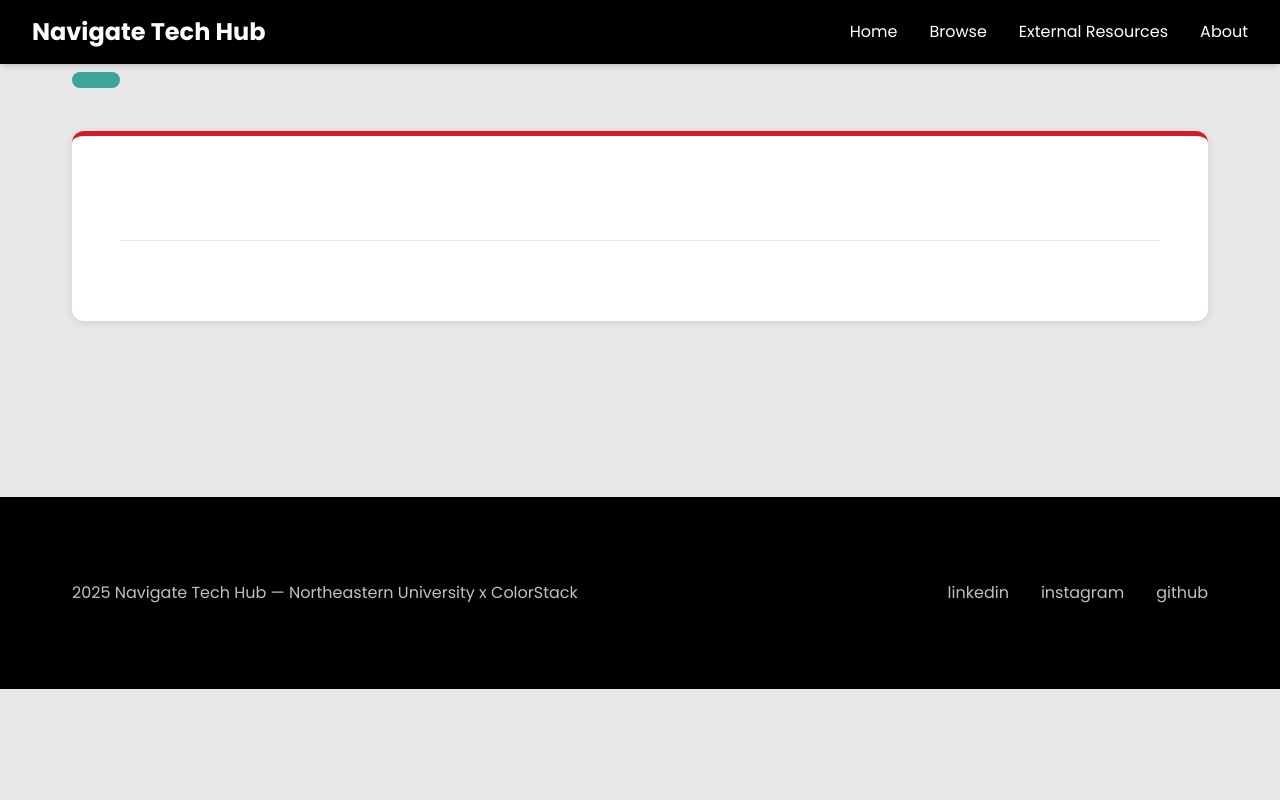
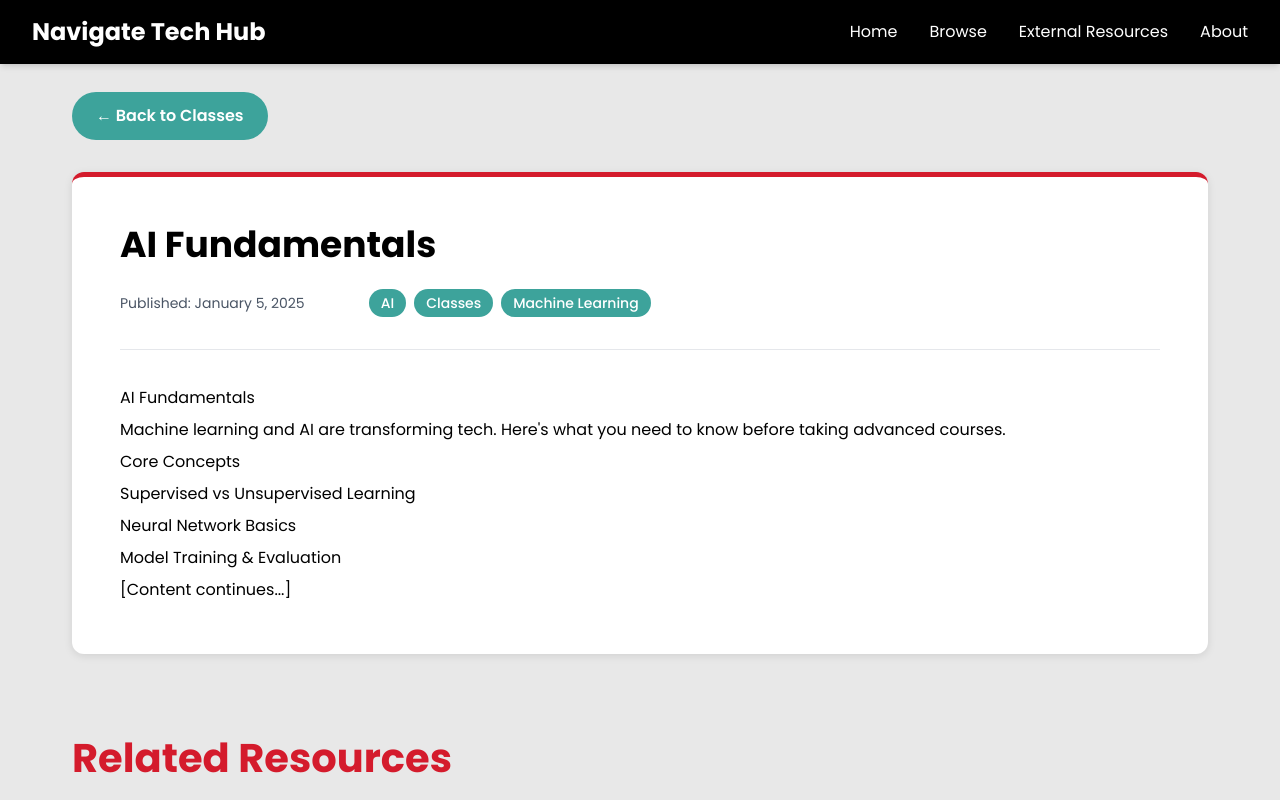
Before and after one commit to ColorStack-at-Northeastern-University/Navigate-Tech-Hub, a Next.js app in the folder frontend/: page /classes/ai-fundamentals in a window 1280 px wide. Shown: the top 800 px of the page. Built offline with nearby package versions, Linux system fonts and the light colour scheme.

Commit message:
article page structure

```diff
--- a/frontend/app/[category]/[slug]/page.tsx
+++ b/frontend/app/[category]/[slug]/page.tsx
@@ -5,9 +5,23 @@
  * Handles: /[category]/[slug] (e.g., /interview-prep/leetcode-patterns-guide)
  */
 
+//layout components
 import Footer from '@/components/layout/Footer';
 import Navbar from '@/components/layout/Navbar';
 import Link from 'next/link';
+// for the 404 page
+import { notFound } from 'next/navigation';
+// data, articles, category info, etc
+import { resources } from '@/data/resources';
+import { CATEGORIES } from '@/lib/constants';
+import { formatDate } from '@/lib/utils';
+// display components
+import DifficultyBadge from '@/components/ui/DifficultyBadge';
+import Tag from '@/components/ui/Tag';
+import ResourceCard from '@/components/ui/ResourceCard';
+
+import ReactMarkdown from 'react-markdown';
+
 
 /**
  * Article page component
@@ -27,7 +41,14 @@ export default function ArticlePage({ params }: { params: { category: string; sl
      * Hint: const resource = resources.find(r => r.category === params.category && r.slug === params.slug)
      * Then: if (!resource) notFound()
      */
-    const resource = null; // Find resource here
+    const resource = resources.find((r) =>
+        r.category === params.category && r.slug === params.slug
+    );
+    // 404 page handling
+        if (!resource) {
+        notFound();
+    }
+
 
     /**
      * TODO: Get Category Metadata
@@ -39,7 +60,8 @@ export default function ArticlePage({ params }: { params: { category: string; sl
      *
      * Hint: const categoryData = CATEGORIES.find(cat => cat.slug === params.category)
      */
-    const categoryData = null; // Find category here
+
+    const categoryData = CATEGORIES.find((cat) => cat.slug === params.category);
 
     /**
      * TODO: Get Related Resources
@@ -57,7 +79,20 @@ export default function ArticlePage({ params }: { params: { category: string; sl
      *   .sort((a, b) => new Date(b.publishedDate).getTime() - new Date(a.publishedDate).getTime())
      *   .slice(0, 3)
      */
-    const relatedResources = []; // Get related resources here
+    const relatedResources = resources
+        .filter((r) => {
+            const sameCategory = r.category === params.category;
+            const notCurrentArticle = r.slug !== params.slug;
+            return sameCategory && notCurrentArticle;
+        })
+        .sort((a, b) => {
+            if (!a.publishedDate) return 1;
+            if (!b.publishedDate) return -1;
+            const dateA = new Date(a.publishedDate).getTime();
+            const dateB = new Date(b.publishedDate).getTime();
+            return dateB - dateA;
+        })
+        .slice(0, 3);
 
     return (
         <>
@@ -80,7 +115,22 @@ export default function ArticlePage({ params }: { params: { category: string; sl
          * <span>{resource.title}</span>
          */}
                 <div className="text-gray-600 mb-6 text-sm">
-                    {/* Breadcrumb here */}
+                    <Link href="/" className="hover:text-colorstack-teal">
+                        Home
+                    </Link>
+                    {/* these are separators*/}
+                    <span className="mx-2">›</span>
+
+                    <Link
+                        href={`/${params.category}`}
+                        className="hover:text-colorstack-teal"
+                    >
+                        {categoryData?.label}
+                    </Link>
+                    <span className="mx-2">›</span>
+                    <span className="text-neu-black font-medium">
+                        {resource.title}
+                    </span>
                 </div>
 
                 {/**
@@ -100,7 +150,7 @@ export default function ArticlePage({ params }: { params: { category: string; sl
                     href={`/${params.category}`}
                     className="inline-block mb-8 px-6 py-2 bg-colorstack-teal text-white rounded-full font-semibold hover:bg-colorstack-orange transition-colors"
                 >
-                    {/* Back button text here */}
+                    ← Back to {categoryData?.label}
                 </Link>
 
                 {/* Article Container */}
@@ -118,7 +168,7 @@ export default function ArticlePage({ params }: { params: { category: string; sl
            * Hint: {resource.title}
            */}
                     <h1 className="text-4xl font-bold text-neu-black mb-6">
-                        {/* Article title here */}
+                        {resource.title}
                     </h1>
 
                     {/**
@@ -138,7 +188,24 @@ export default function ArticlePage({ params }: { params: { category: string; sl
            * {resource.difficulty && <DifficultyBadge difficulty={resource.difficulty} />}
            */}
                     <div className="flex flex-wrap items-center gap-4 mb-8 pb-8 border-b border-gray-200">
-                        {/* Meta info here */}
+                        {resource.publishedDate && (
+                            <span className="text-gray-600 text-sm">
+                                Published: {formatDate(resource.publishedDate)}
+                            </span>
+                        )}
+                        {resource.author && (
+                            <span className="text-gray-600 text-sm">
+                                By {resource.author}
+                            </span>
+                        )}
+                        {resource.difficulty && (
+                            <DifficultyBadge difficulty={resource.difficulty} />
+                        )}
+                        <div className="flex flex-wrap gap-2">
+                            {resource.tags.map((tag) => (
+                                <Tag key={tag}>{tag}</Tag>
+                            ))}
+                        </div>
                     </div>
 
                     {/**
@@ -154,7 +221,7 @@ export default function ArticlePage({ params }: { params: { category: string; sl
            * Hint: <ReactMarkdown>{resource.content}</ReactMarkdown>
            */}
                     <div className="prose prose-lg max-w-none">
-                        {/* Markdown content here */}
+                        <ReactMarkdown>{resource.content}</ReactMarkdown>
                     </div>
                 </article>
 
@@ -177,8 +244,13 @@ export default function ArticlePage({ params }: { params: { category: string; sl
                         <h2 className="section-title">Related Resources</h2>
                         <div className="accent-bar"></div>
                         <div className="grid grid-cols-1 md:grid-cols-3 gap-8">
-                            {/* Map relatedResources here */}
-                        </div>
+                            {relatedResources.map((relatedResource) => (
+                                <ResourceCard
+                                    key={relatedResource.slug}
+                                    resource={relatedResource}
+                                    showCategory={false}
+                                />
+                            ))}                        </div>
                     </section>
                 )}
             </main>
```
Also changed, not shown: package.json (added, +8 -0 lines), 2 other files (tests, documents, lock files or other folders).
